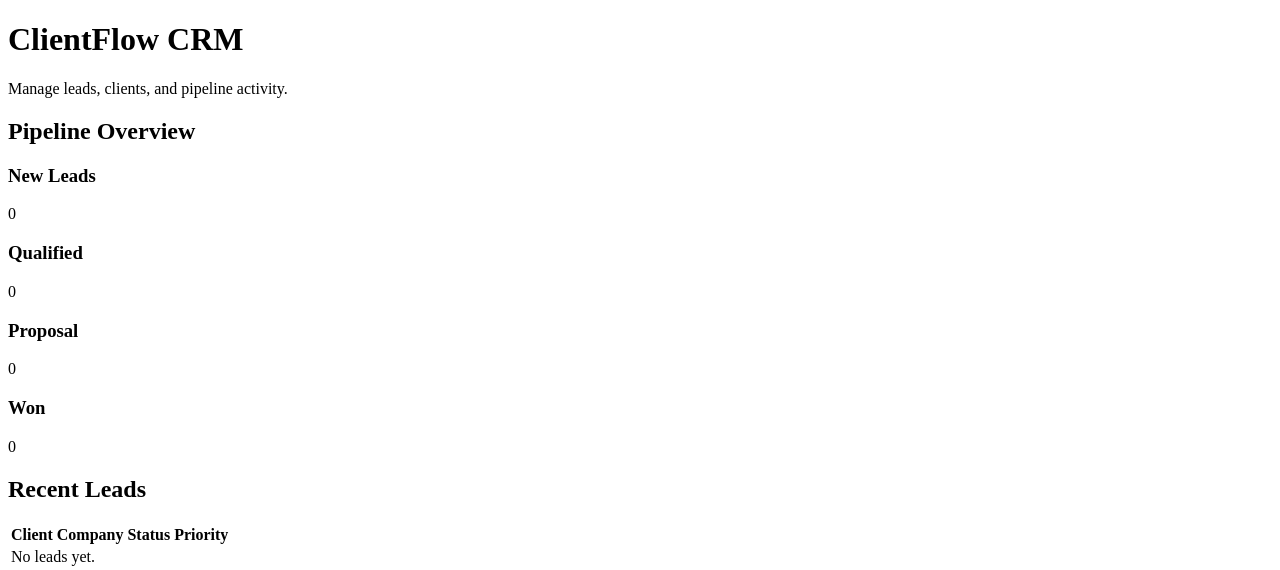
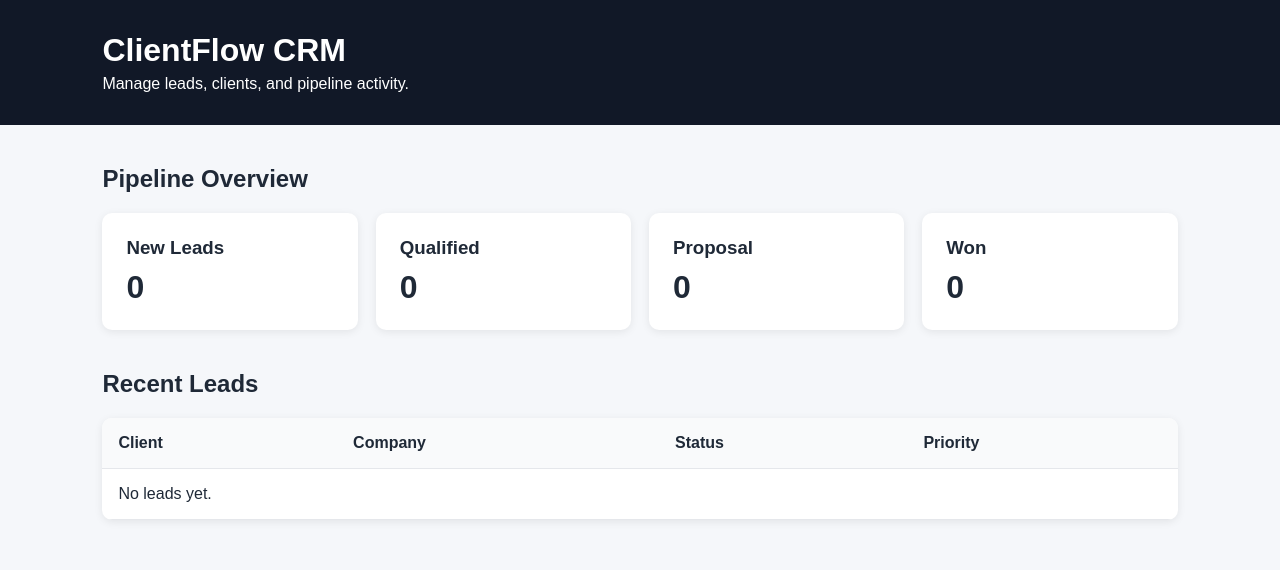
Before and after one commit to francobuilds/client-flow--crm, a Flask app: page / in a window 1280 px wide. Shown: the top 570 px of the page. Run offline with Flask 3, Linux system fonts and the light colour scheme.

Commit message:
dashboard.html

```diff
--- a/templates/dashboard.html
+++ b/templates/dashboard.html
@@ -1,46 +1,62 @@
 <!DOCTYPE html>
 <html lang="en">
+
 <head>
     <meta charset="UTF-8">
     <meta name="viewport" content="width=device-width, initial-scale=1.0">
+
     <title>ClientFlow CRM</title>
+
+    <link rel="stylesheet"
+          href="{{ url_for('static', filename='style.css') }}">
 </head>
 
 <body>
+
     <header>
         <h1>ClientFlow CRM</h1>
         <p>Manage leads, clients, and pipeline activity.</p>
     </header>
 
     <main>
+
+        <!-- PIPELINE OVERVIEW -->
         <section>
             <h2>Pipeline Overview</h2>
 
-            <div>
+            <div class="pipeline">
+
+                <div class="card">
                     <h3>New Leads</h3>
                     <p>0</p>
                 </div>
 
-            <div>
+                <div class="card">
                     <h3>Qualified</h3>
                     <p>0</p>
                 </div>
 
-            <div>
+                <div class="card">
                     <h3>Proposal</h3>
                     <p>0</p>
                 </div>
 
-            <div>
+                <div class="card">
                     <h3>Won</h3>
                     <p>0</p>
                 </div>
+
+            </div>
         </section>
 
+
+        <!-- RECENT LEADS -->
         <section>
+
             <h2>Recent Leads</h2>
 
             <table>
+
                 <thead>
                     <tr>
                         <th>Client</th>
@@ -51,12 +67,20 @@
                 </thead>
 
                 <tbody>
+
                     <tr>
-                        <td colspan="4">No leads yet.</td>
+                        <td colspan="4">
+                            No leads yet.
+                        </td>
                     </tr>
+
                 </tbody>
+
             </table>
+
         </section>
+
     </main>
+
 </body>
 </html>
```
Lines whose indentation alone changed are shown as unchanged.
